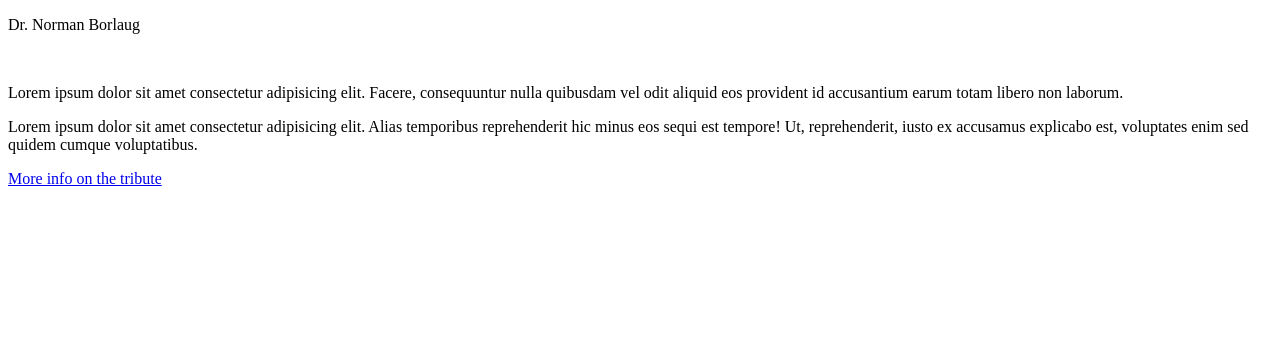
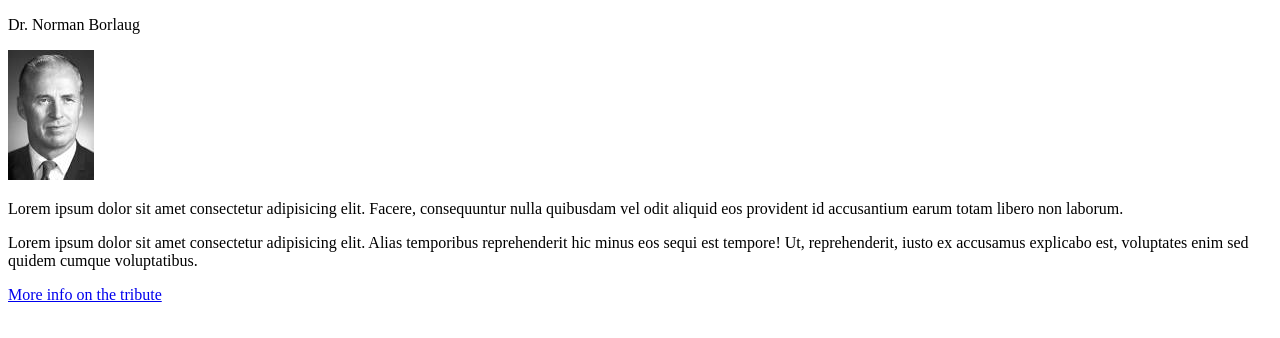
Before and after one commit to leonilocarandang/Joshua_Leo_Collab, a plain HTML site: page index.html in a window 1280 px wide. Drawn offline with Linux system fonts and the light colour scheme.

Commit message:
changes made at last stage

```diff
--- a/index.html
+++ b/index.html
@@ -6,7 +6,7 @@
     <main id="main">
         <p id="title">Dr. Norman Borlaug</p>
         <div id="img-div">
-            <img src="" alt="" id="image">
+            <img src="/image/dr_norman_borlaug.jpg" alt="" id="image">
             <p id="image-caption">
                 Lorem ipsum dolor sit amet consectetur adipisicing elit.
                 Facere, consequuntur nulla quibusdam vel odit aliquid eos
```
Also changed, not shown: image/dr_norman_borlaug.jpg (added).
